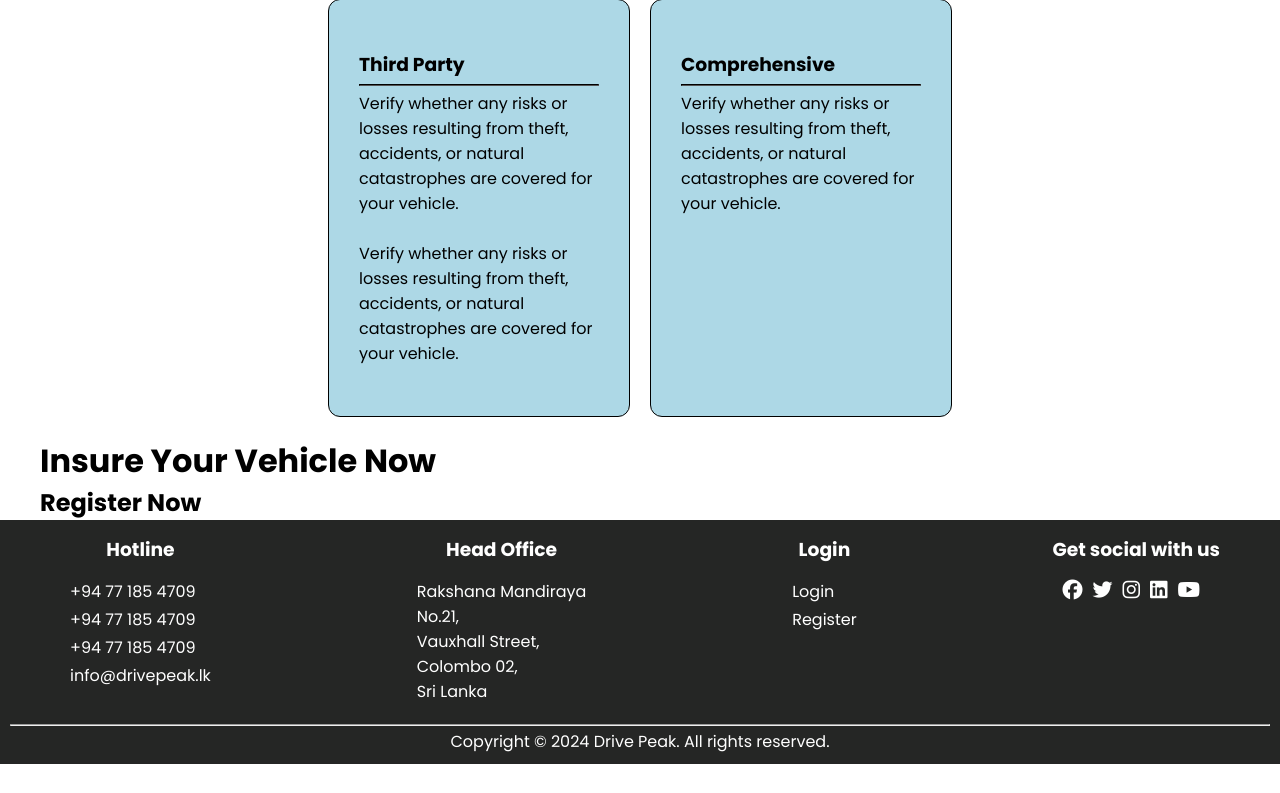
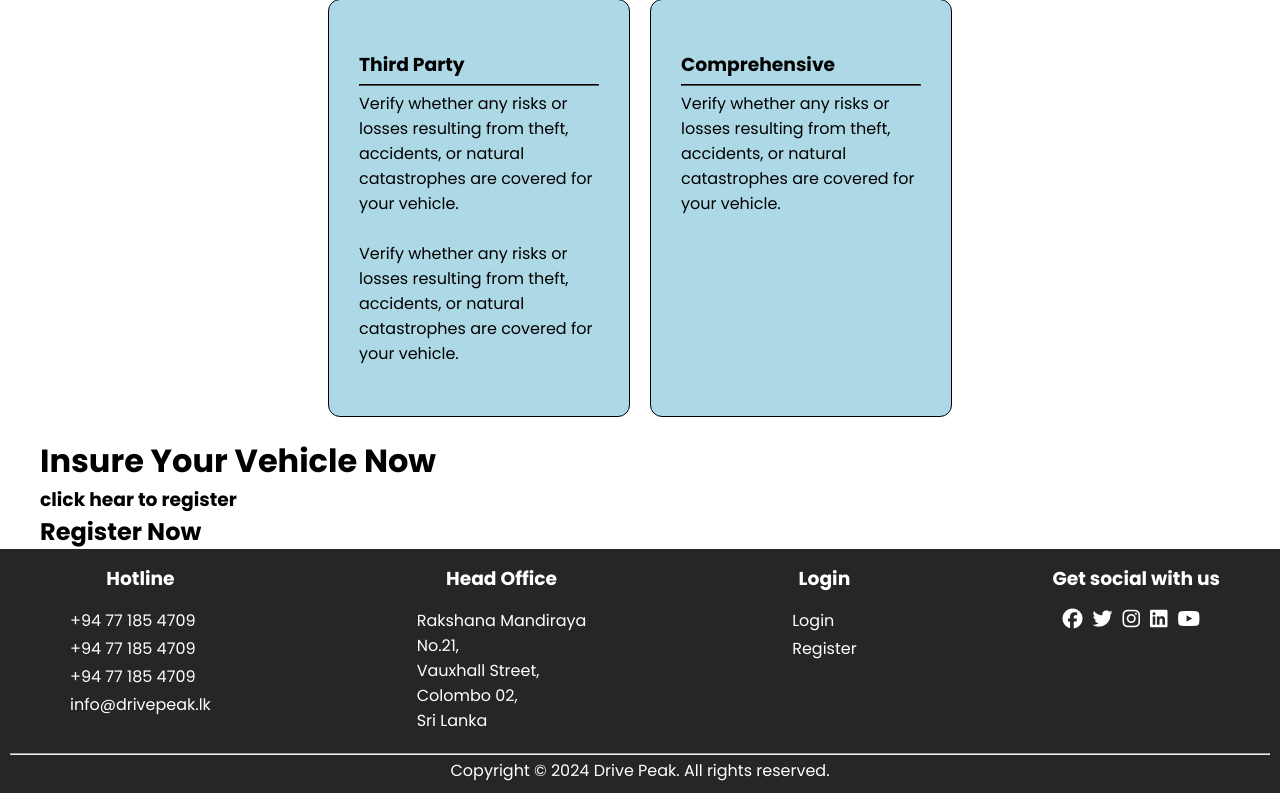
Before and after one commit to dishani02/Vehicle-Insurance-Management-System, a PHP site: page /motor-insurance.php in a window 1280 px wide. Shown: the part 1199-1992 px from the top of the page. Before the commit the page ends 1963 px from the top, so only its background shows below. Run offline with PHP 8.4, Linux system fonts and the light colour scheme; some libraries are stand-ins or nearby versions.

Commit message:
update moto insurance

```diff
--- a/motor-insurance.php
+++ b/motor-insurance.php
@@ -135,6 +135,7 @@
 
                 <div class="flex flex-col ">
                     <h1>Insure Your Vehicle Now</h1>
+                    <h3>click hear to register</h3>
                     <h2>Register Now</h2>
                     <img src="" alt="">
                 </div>
```
